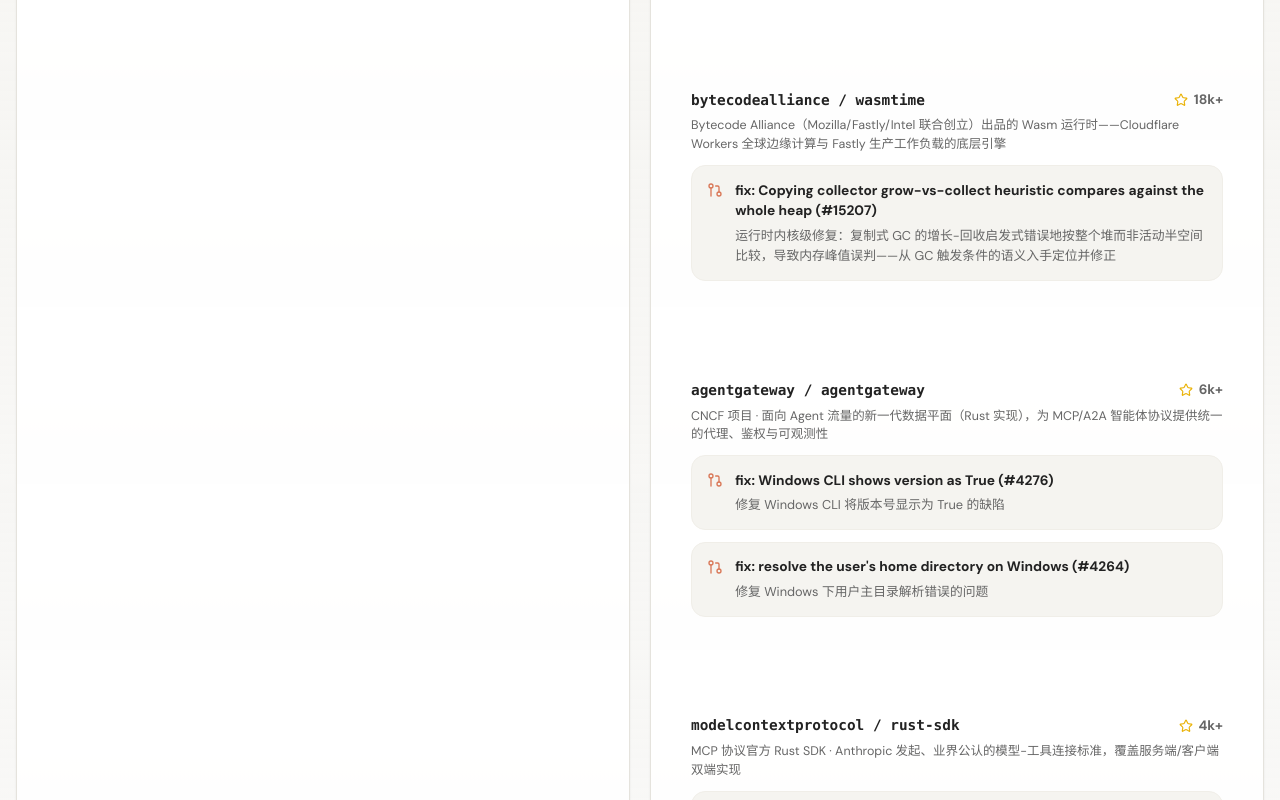
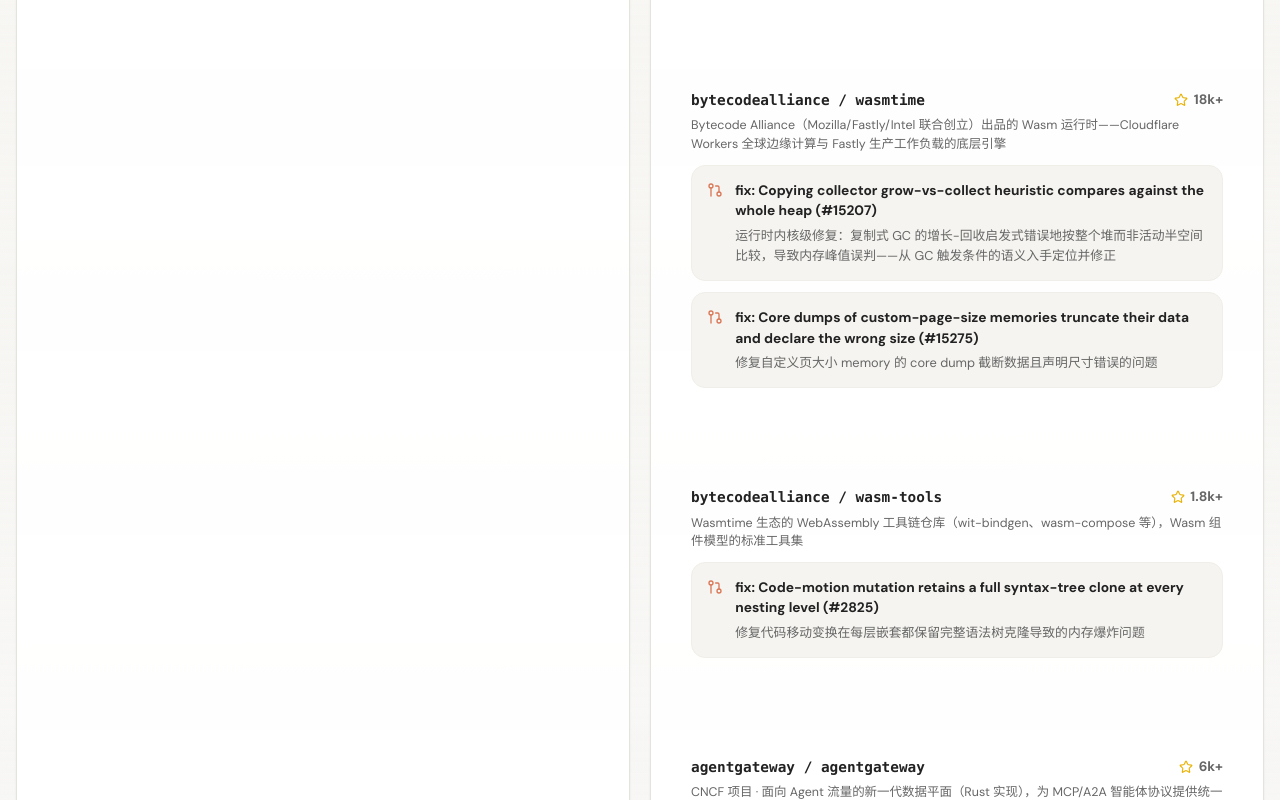
Before and after one commit to wangshun-china/interview-web, a Vue app: page / in a window 1280 px wide. Shown: the part 2606-3406 px from the top of the page. Built offline with nearby package versions, Linux system fonts and the light colour scheme.

Commit message:
resume: add wasmtime #15275 (core dumps) and wasm-tools #2825 (code-motion clone) to merged list

```diff
--- a/src/components/OpenSourceCard.vue
+++ b/src/components/OpenSourceCard.vue
@@ -140,6 +140,24 @@ const repos = [
         title: 'fix: Copying collector grow-vs-collect heuristic compares against the whole heap (#15207)',
         note: '运行时内核级修复：复制式 GC 的增长-回收启发式错误地按整个堆而非活动半空间比较，导致内存峰值误判——从 GC 触发条件的语义入手定位并修正',
         url: 'https://github.com/bytecodealliance/wasmtime/pull/15207',
+      },
+      {
+        title: 'fix: Core dumps of custom-page-size memories truncate their data and declare the wrong size (#15275)',
+        note: '修复自定义页大小 memory 的 core dump 截断数据且声明尺寸错误的问题',
+        url: 'https://github.com/bytecodealliance/wasmtime/pull/15275',
+      },
+    ],
+  },
+  {
+    name: 'bytecodealliance / wasm-tools',
+    url: 'https://github.com/bytecodealliance/wasm-tools',
+    stars: '1.8k+',
+    desc: 'Wasmtime 生态的 WebAssembly 工具链仓库（wit-bindgen、wasm-compose 等），Wasm 组件模型的标准工具集',
+    prs: [
+      {
+        title: 'fix: Code-motion mutation retains a full syntax-tree clone at every nesting level (#2825)',
+        note: '修复代码移动变换在每层嵌套都保留完整语法树克隆导致的内存爆炸问题',
+        url: 'https://github.com/bytecodealliance/wasm-tools/pull/2825',
       },
     ],
   },
```
